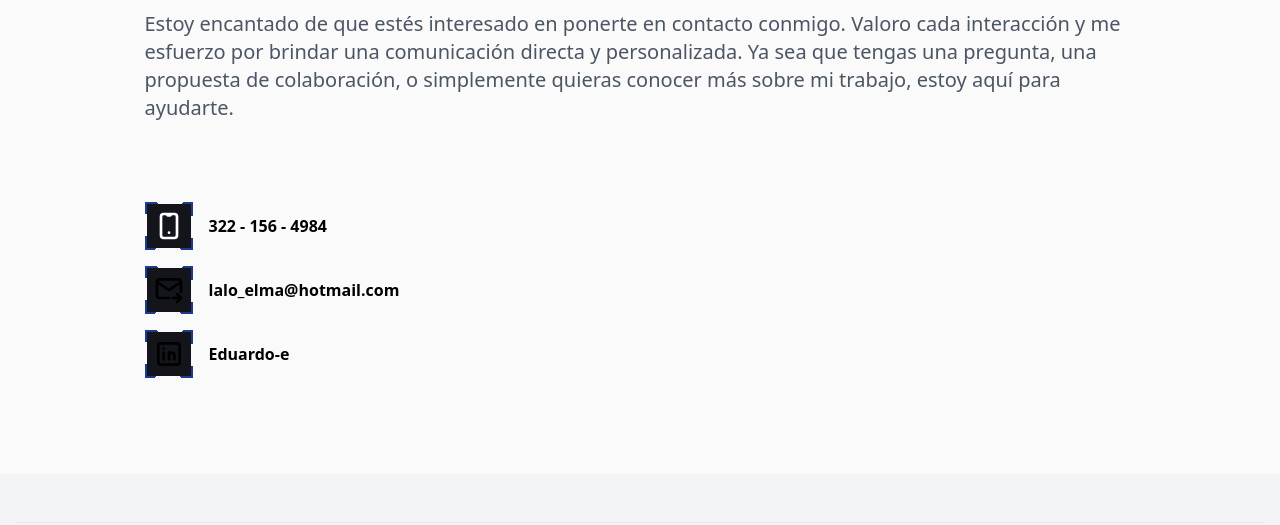
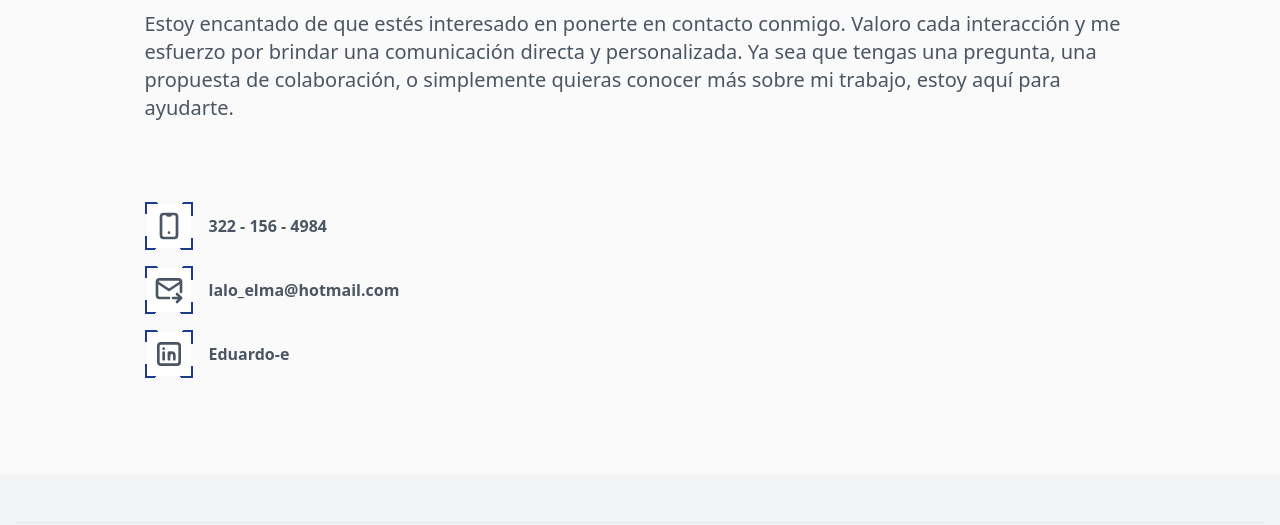
Before and after one commit to eduardoNBD/portfolio, an Astro site: page /contact in a window 1280 px wide. Shown: the part 170-695 px from the top of the page. Built offline with nearby package versions, Linux system fonts and the light colour scheme; Astro itself is replaced by a stand-in of ours.

Commit message:
correcciones

```diff
--- a/src/components/ContactForm.astro
+++ b/src/components/ContactForm.astro
@@ -16,24 +16,36 @@ import Phone from "./icons/Phone.astro";
     <div class="col-span-2 sm:col-span-1">
         <div class="mb-4 flex items-center">
             <div class="relative p-[8px] flex pointer icon-contact w-12 h-12 before:content-[''] before:absolute">
-                <b class="bg-[#13151a] w-[44px] h-[44px] absolute top-0.5 left-0.5"/>
-                <Phone class="w-[100px] relative " />
+                <b class="bg-white dark:bg-[#13151a] w-[44px] h-[44px] absolute top-0.5 left-0.5"/>
+                <Phone class="w-[100px] relative text-gray-600 dark:text-gray-200 " />
             </div>
-            <a href="tel:+523221564984" class="ml-4 font-bold">322 - 156 - 4984</a>
+            <a href="tel:+523221564984" class="ml-4 font-bold text-gray-600 dark:text-gray-200
+        border-gray-400
+         dark:hover:drop-shadow-[0_0_5px_#3363E7] dark:hover:border-[#1e3a8a]
+         hover:drop-shadow-[0_0_5px_#fafafa] hover:border-[#3363E7]
+       hover:text-[#1e3a8a]">322 - 156 - 4984</a>
         </div>
         <div class="mb-4 flex items-center">
             <div class="relative p-[8px] flex pointer icon-contact w-12 h-12 before:content-[''] before:absolute">
-                <b class="bg-[#13151a] w-[44px] h-[44px] absolute top-0.5 left-0.5"/>
-                <Mail class="w-[120px] relative " />
+                <b class="bg-white dark:bg-[#13151a] w-[44px] h-[44px] absolute top-0.5 left-0.5"/>
+                <Mail class="w-[120px] relative text-gray-600 dark:text-gray-200 " />
             </div>
-            <a href="mailto:lalo_elma@hotmail.com" class="ml-4 font-bold">lalo_elma@hotmail.com</a>
+            <a href="mailto:lalo_elma@hotmail.com" class="ml-4 font-bold text-gray-600 dark:text-gray-200
+        border-gray-400
+         dark:hover:drop-shadow-[0_0_5px_#3363E7] dark:hover:border-[#1e3a8a]
+         hover:drop-shadow-[0_0_5px_#fafafa] hover:border-[#3363E7]
+       hover:text-[#1e3a8a]">lalo_elma@hotmail.com</a>
         </div>
         <div class="mb-4 flex items-center">
             <div class="relative p-[8px] flex pointer icon-contact w-12 h-12 before:content-[''] before:absolute">
-                <b class="bg-[#13151a] w-[44px] h-[44px] absolute top-0.5 left-0.5"/>
-                <Linkedin class="w-[120px] relative " />
+                <b class="bg-white dark:bg-[#13151a] w-[44px] h-[44px] absolute top-0.5 left-0.5"/>
+                <Linkedin class="w-[120px] relative text-gray-600 dark:text-gray-200 " />
             </div>
-            <a href="</span>" class="ml-4 font-bold">Eduardo-e</a>
+            <a href="</span>" class="ml-4 font-bold text-gray-600 dark:text-gray-200
+        border-gray-400
+         dark:hover:drop-shadow-[0_0_5px_#3363E7] dark:hover:border-[#1e3a8a]
+         hover:drop-shadow-[0_0_5px_#fafafa] hover:border-[#3363E7]
+       hover:text-[#1e3a8a]">Eduardo-e</a>
         </div>
     </div>
     <div class="col-span-2 sm:col-span-1">
--- a/src/components/icons/Phone.astro
+++ b/src/components/icons/Phone.astro
@@ -1 +1,13 @@
-<svg  xmlns="http://www.w3.org/2000/svg" class={Astro.props.class}  viewBox="0 0 24 24"  fill="none"  stroke="#ffffff"  stroke-width="2"  stroke-linecap="round"  stroke-linejoin="round"><path stroke="none" d="M0 0h24v24H0z" fill="none"/><path d="M6 5a2 2 0 0 1 2 -2h8a2 2 0 0 1 2 2v14a2 2 0 0 1 -2 2h-8a2 2 0 0 1 -2 -2v-14z" /><path d="M11 4h2" /><path d="M12 17v.01" /></svg>
+<svg
+    xmlns="http://www.w3.org/2000/svg"
+    class={Astro.props.class}
+    viewBox="0 0 24 24"
+    fill="none"
+    stroke="currentColor"
+    stroke-width="2"
+    stroke-linecap="round"
+    stroke-linejoin="round"
+    ><path stroke="none" d="M0 0h24v24H0z" fill="none"></path><path
+        d="M6 5a2 2 0 0 1 2 -2h8a2 2 0 0 1 2 2v14a2 2 0 0 1 -2 2h-8a2 2 0 0 1 -2 -2v-14z"
+    ></path><path d="M11 4h2"></path><path d="M12 17v.01"></path></svg
+>
--- a/src/pages/contact.astro
+++ b/src/pages/contact.astro
@@ -4,7 +4,7 @@ import CustomSection from '../components/CustomSection.astro';
 import ContactForm from '../components/ContactForm.astro';
 ---
 
-<Layout title="Eduardo E. Developer" route="/projects">
+<Layout title="Eduardo E. Developer" route="/contact">
 	<main class="px-8 md:px-4 pb-20">
 		<CustomSection>
 			<h1 class="text-gray-600 dark:text-white text-3xl md:text-5xl font-bold block pb-4 md:pb-10">Contáctame</h1>
```
